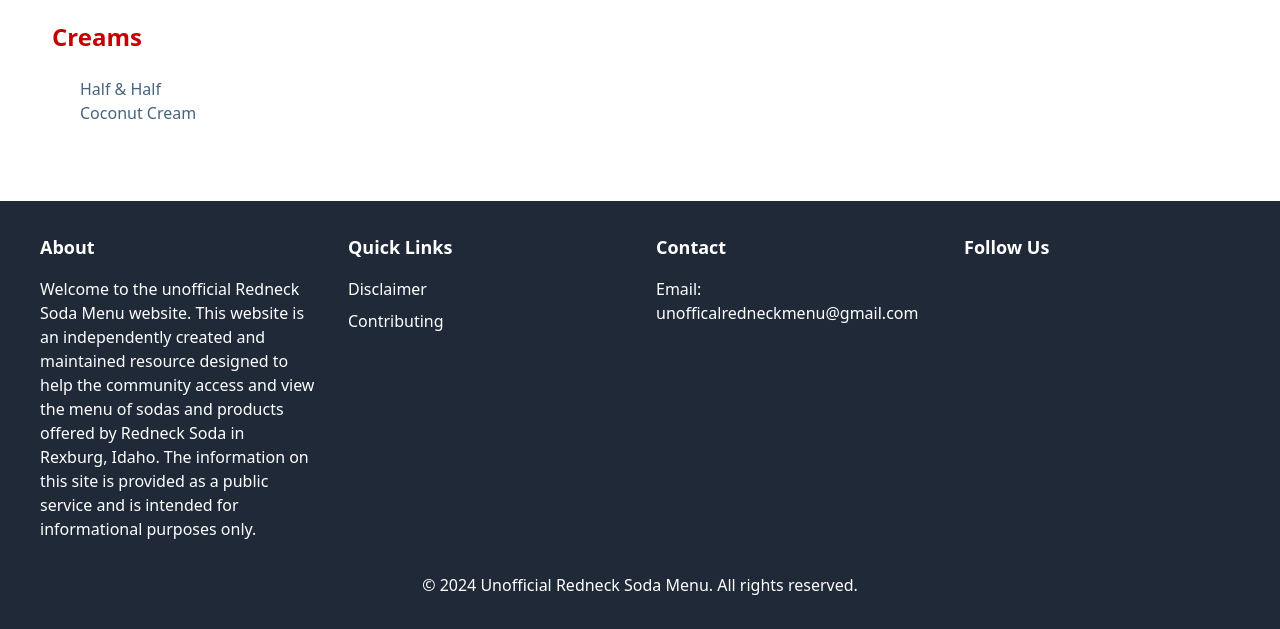
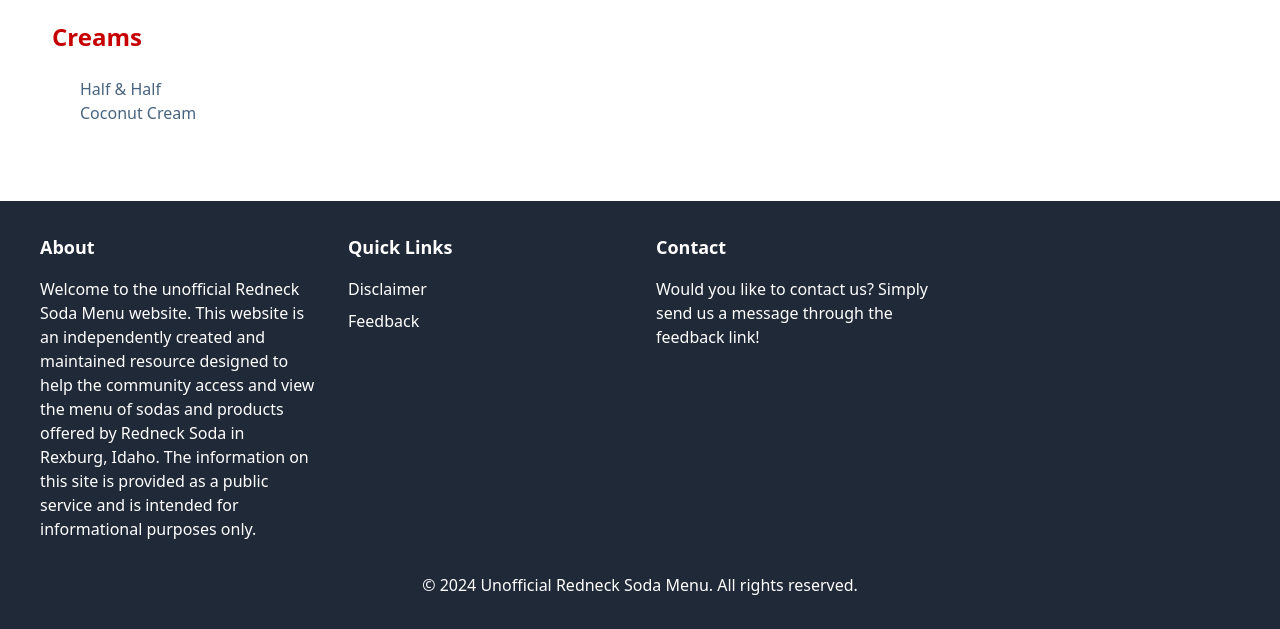
Before and after one commit to Atreyu4EVR/unofficial-Redneck-Soda-Menu, a Flask app: template templates/menu.html in a window 1280 px wide. Shown: the part 923-1552 px from the top of the page. Run offline with Flask 3, Linux system fonts and the light colour scheme; the template is opened without the code that fills it, so the values that code supplies are empty.

Commit message:
Feedback
Updated "contributing" link in footer to "Feedback" and linked it to a Google Form for feedback.

```diff
--- a/templates/menu.html
+++ b/templates/menu.html
@@ -242,8 +242,7 @@
     </div>
 </div>
 </main>
-    <!-- Footer -->
-    <footer class="bg-gray-800 text-white py-8 w-full">
+        <footer class="bg-gray-800 text-white py-8 w-full">
         <div class="px-10">
             <div class="grid grid-cols-1 md:grid-cols-2 lg:grid-cols-4 gap-8">
                 <div>
@@ -254,22 +253,14 @@
                     <h4 class="text-lg font-bold mb-4">Quick Links</h4>
                     <ul class="space-y-2">
                         <li><a href="disclaimer/index.html" class="hover:text-gray-300">Disclaimer</a></li>
-                        <li><a href="https://github.com/ronvallejo/Redneck-Soda-Menu/discussions/1" class="hover:text-gray-300">Contributing</a></li>
+                        <li><a href="https://forms.gle/dLCSiHa66eu9bgfE8" class="hover:text-gray-300">Feedback</a></li>
                     </ul>
                 </div>
                 <div>
                     <h4 class="text-lg font-bold mb-4">Contact</h4>
                     <ul class="space-y-2">
-                        <li><p class="hover:text-gray-300">Email: unofficalredneckmenu@gmail.com</p></li>
+                        <li><p class="hover:text-gray-300">Would you like to contact us? Simply send us a message through the feedback link!</p></li>
                     </ul>
-                </div>
-                <div>
-                    <h4 class="text-lg font-bold mb-4">Follow Us</h4>
-                    <div class="flex space-x-4">
-                        <a href="#" class="hover:text-blue-400"><i class="fab fa-facebook fa-lg"></i></a>
-                        <a href="#" class="hover:text-blue-400"><i class="fab fa-twitter fa-lg"></i></a>
-                        <a href="#" class="hover:text-pink-500"><i class="fab fa-instagram fa-lg"></i></a>
-                    </div>
                 </div>
             </div>
             <div class="text-center mt-8">
```
